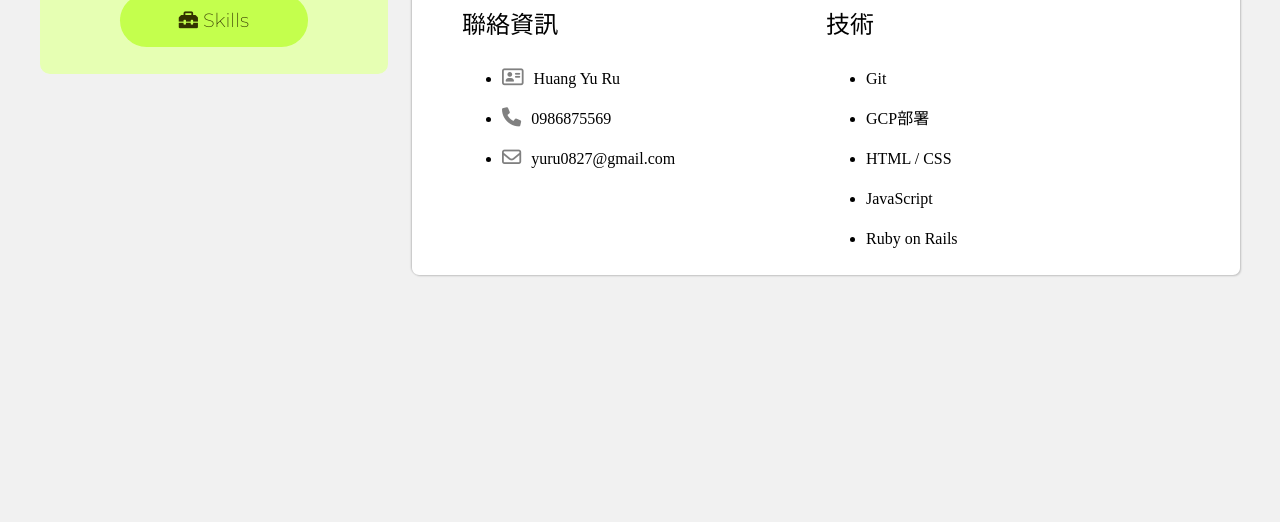
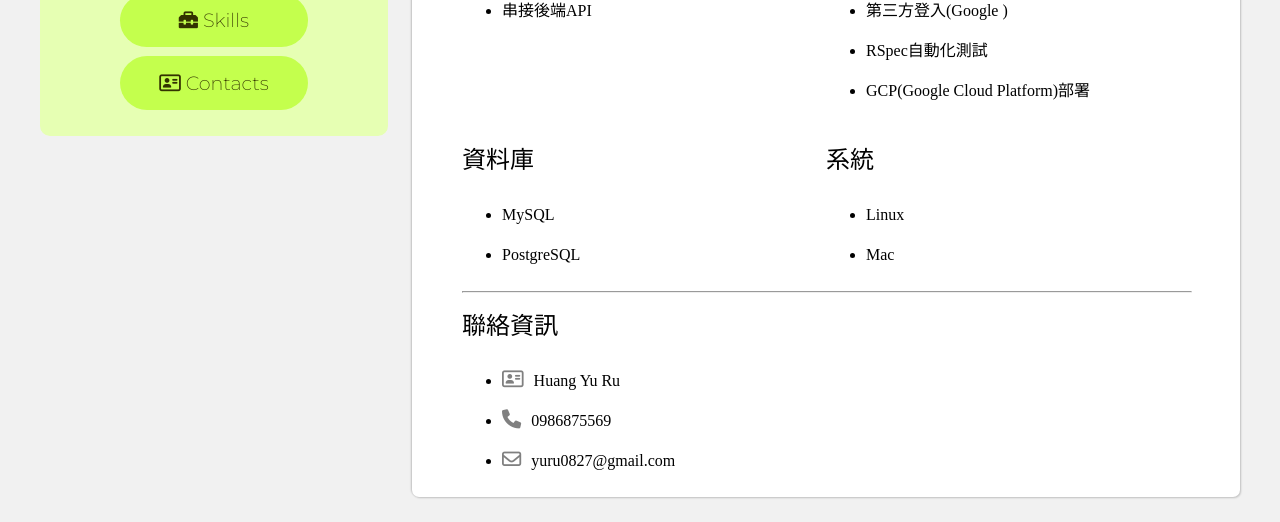
Before and after one commit to catsenior/resume, a plain HTML site: page index.html in a window 1280 px wide. Shown: the part 493-1015 px from the top of the page. Before the commit the page ends 800 px from the top, so only its background shows below. Drawn offline with Linux system fonts and the light colour scheme.

Commit message:
my resume

```diff
--- a/index.html
+++ b/index.html
@@ -22,38 +22,61 @@
       </div>
       <div class="download">
         <a href="https://github.com/catsenior?tab=repositories" class="btn btn-lg btn-success col-10"><i class="fa-brands fa-github"></i>&nbsp作品集連結</a>
-        <a href="#skills" class="btn btn-lg btn-success col-10"><i class="fa-solid fa-toolbox"></i>&nbspSkills</a>
+        <a href="#my-skills" class="btn btn-lg btn-success col-10"><i class="fa-solid fa-toolbox"></i>&nbspSkills</a>
+        <a href="#contacts" class="btn btn-lg btn-success col-10"><i class="far fa-address-card"></i>&nbspContacts</a>
       </div>
     </section>
 
     <section class="content">
       <section class="about">
         <h1>關於我</h1>
-        <p>大學通識課的時候，是我第一次接觸到網頁前端HTML、CSS。</p>
-        <p>畢業後，先是在動物醫院當了助理，之後又因緣際會到了臺東縣教育處從事有關資訊教育推廣的業務，而在臺東縣府推廣資訊教育的時候，回想起在大學所學的課程，於是有了重新學習的念頭，為了有效率系統性地學習，於是我上網報名五倍紅寶石的線上自學課程，在課程中練習模仿寫出<a href="http://35.236.129.106/"> Medium </a>和<a href="35.229.146.105"> Citiesocial</a>。練習的過程中，因為課程已經推出一段時間，在版本、套件以及金流串接的方式都和當時略有不同，遇到了許多困難，花了很多時間了解問題，查詢 stack overflow，最後解決問題。
-        </p>
-        <p>在課程的練習下，現在的我已學會開發環境架設、Git團隊協作、CRUD、串接第三方金流等技能，也透過自學學會如何將製作好的網站部署到 GCP server。最近在自學的過程，也試著將所學整理到<a href="https://ithelp.ithome.com.tw/articles/10285463">iT邦幫忙</a>，希望紀錄所學時遇到的困難，也希望這些筆記可以幫助到其他正在自學的人。</p>
+        <p>曾於臺東縣政府擔任數位教育專案助理，在建置資訊未來教室與推廣資訊安全的過程中，激發我對網頁前後端開發的熱忱，在準備轉職的這1年期間，透過五倍紅寶石學院的線上教材、Rails實戰聖經以及 Stack Overflow自學，令我能夠從無到有打造網站。除了熟練HTML、JavaScript、CSS 與 Ruby on Rails 之外，亦熟悉 Linux 系統與環境操作指令，能自行設定環境、運用 Git 團隊協作並部署雲端。在專案實作過程中遇到任何問題，也能夠快速判斷異常原因，使用正確關鍵字搜尋資料，有效率地解決問題。</p>
       </section>
       <hr>
-      <section class="contacts-and-skills">
-        <section class="contacts">
-          <h1>聯絡資訊</h1>
+      <section class="my-skills" id="my-skills">
+        <section class="skills" id="backend-skills">
+          <h1>前端技術</h1>
           <ul>
-            <li><i class="far fa-address-card"></i>Huang Yu Ru</li>
-            <li><i class="fas fa-phone"></i>0986875569</li>
-            <li><i class="far fa-envelope"></i>yuru0827@gmail.com</li>
+            <li>HTML、CSS、JavaScript</li>
+            <li>Bulma、Bootstrap</li>
+            <li>Stimulus.js/Vue.js </li>
+            <li>串接後端API</li>
           </ul>
         </section>
-        <section class="skills" id="skills">
-          <h1>技術</h1>
+        <section class="skills" id="frontend-skills">
+          <h1>後端技術</h1>
           <ul>
-            <li>Git</li>
-            <li>GCP部署</li>
-            <li>HTML / CSS</li>
-            <li>JavaScript</li>
-            <li>Ruby on Rails</li>
+            <li>RESTful API設計</li>
+            <li>瞭解HTTP、TCP等網路通訊協定</li>
+            <li>金流串接(LinePay V3)</li>
+            <li>第三方登入(Google )</li>
+            <li>RSpec自動化測試</li>
+            <li>GCP(Google Cloud Platform)部署</li>
           </ul>
         </section>
+        <section class="skills" id="database-skills">
+          <h1>資料庫</h1>
+          <ul>
+            <li>MySQL</li>
+            <li>PostgreSQL</li>
+          </ul>
+        </section>
+        <section class="skills" id="system-skills">
+          <h1>系統</h1>
+          <ul>
+            <li>Linux</li>
+            <li>Mac</li>
+          </ul>
+        </section>
+      </section>
+      <hr>
+      <section class="contacts" id="contacts">
+        <h1>聯絡資訊</h1>
+        <ul>
+          <li><i class="far fa-address-card"></i>Huang Yu Ru</li>
+          <li><i class="fas fa-phone"></i>0986875569</li>
+          <li><i class="far fa-envelope"></i>yuru0827@gmail.com</li>
+        </ul>
       </section>
     </section>
     <div class="clearfix"></div>
--- a/styles/style.css
+++ b/styles/style.css
@@ -124,9 +124,12 @@ main {
 
 hr {
   color: gray;
+  float:left;
+  width: 100%;
+  margin: 0 ;
 }
 
-.contacts-and-skills {
+.my-skills {
   margin-top: 20px;
   margin-bottom: 30px;
 }
```
Also changed, not shown: 2 other files.
